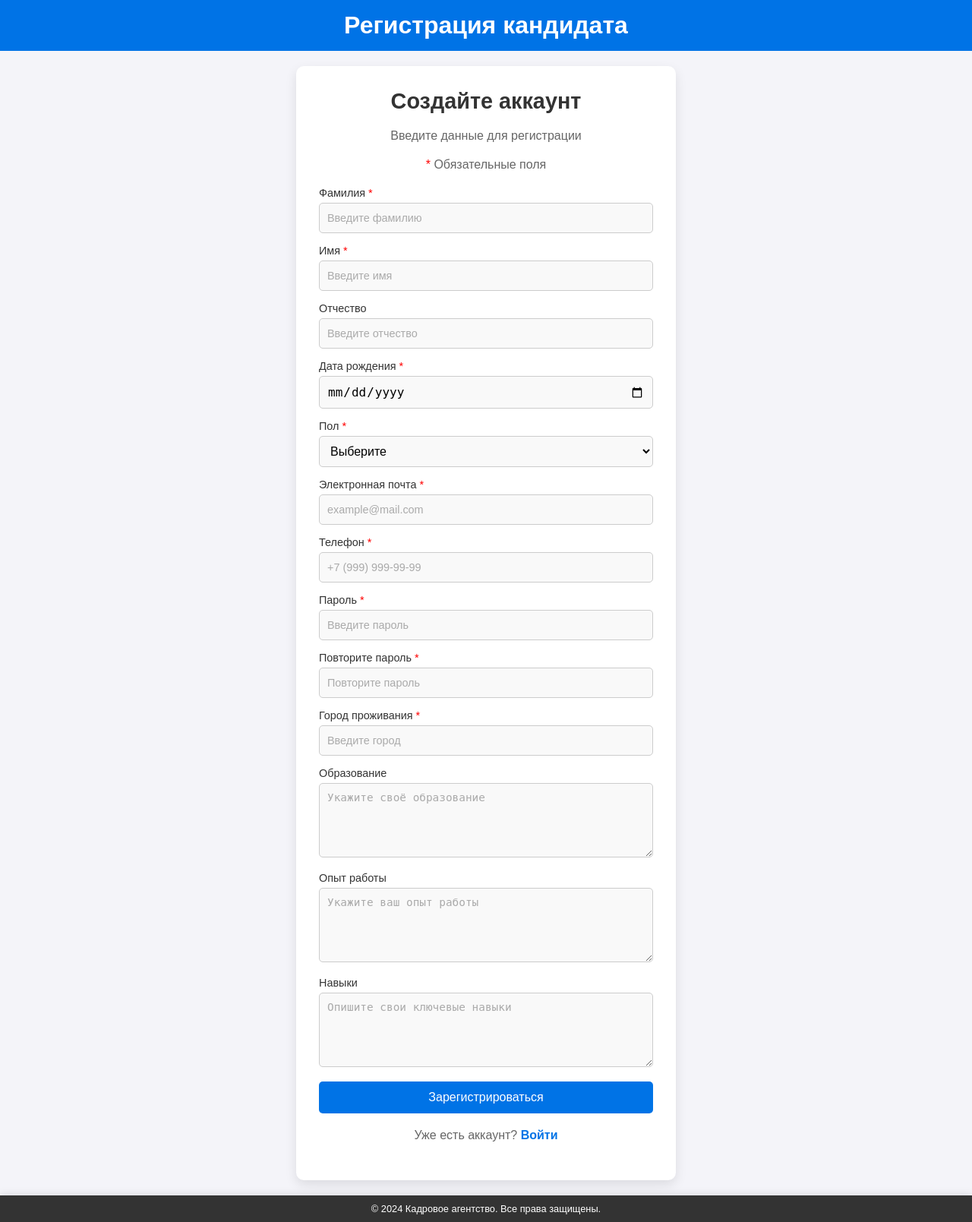
After one commit to IsaevAndrew/RecruitmentAgency, a FastAPI app: template templates/employer_register.html in a window 1280 px wide. The commit adds this page. Shown: the whole page at 76% size. Run offline with FastAPI, Linux system fonts and the light colour scheme; the template is opened without the code that fills it, so the values that code supplies are empty.

Commit message:
add html and css for registration

```diff
--- a/app/db/init_db.py
+++ b/app/db/init_db.py
@@ -59,7 +59,6 @@ TABLE_CREATION_QUERIES = [
             id SERIAL PRIMARY KEY,
             company_name VARCHAR(255) NOT NULL,
             address VARCHAR(255),
-            contact_info VARCHAR(255),
             about_company TEXT,
             email VARCHAR(255) UNIQUE NOT NULL,
             phone VARCHAR(20),
--- a/app/db/models/employers.py
+++ b/app/db/models/employers.py
@@ -8,7 +8,6 @@ class Employer(Base):
     id = Column(Integer, primary_key=True, autoincrement=True)
     company_name = Column(String(255), nullable=False)
     address = Column(String(255), nullable=True)
-    contact_info = Column(String(255), nullable=True)
     about_company = Column(String(255), nullable=True)
     email = Column(String(255), unique=True, nullable=False)
     phone = Column(String(20), nullable=True)
--- a/app/main.py
+++ b/app/main.py
@@ -28,3 +28,15 @@ async def candidate_login(request: Request):
 async def employer_login(request: Request):
     return templates.TemplateResponse("employer_login.html",
                                       {"request": request})
+
+
+@app.get("/auth/register/employer", response_class=HTMLResponse)
+async def register_employer(request: Request):
+    return templates.TemplateResponse("employer_register.html",
+                                      {"request": request})
+
+
+@app.get("/auth/register/candidate", response_class=HTMLResponse)
+async def register_candidate(request: Request):
+    return templates.TemplateResponse("candidate_register.html",
+                                      {"request": request})
--- a/static/css/styles_main.css
+++ b/static/css/styles_register.css
@@ -37,10 +37,10 @@ header h1 {
 }
 
 header .slogan {
-    font-size: 0.9rem;
+    font-size: 0.6rem;
     margin-top: 5px;
     font-style: italic;
-    color: #e0e0e0;
+    color: #eeeeee;
 }
 
 /* Основной блок */
@@ -54,74 +54,93 @@ main {
 }
 
 .container {
+    background-color: white;
+    padding: 30px;
+    border-radius: 10px;
+    box-shadow: 0 6px 15px rgba(0, 0, 0, 0.1);
+    max-width: 500px;
+    width: 100%;
     text-align: center;
-    max-width: 1200px;
-    width: 100%;
 }
 
 .container h2 {
-    font-size: 2rem;
+    font-size: 1.8rem;
     font-weight: bold;
-    margin-bottom: 10px;
+    margin-bottom: 20px;
+    color: #333;
 }
 
 .container p {
-    font-size: 1.2rem;
-    line-height: 1.6;
-    color: #555;
+    font-size: 1rem;
+    color: #666;
     margin-bottom: 20px;
 }
 
-.blocks {
-    display: flex;
-    flex-wrap: wrap;
-    justify-content: center;
-    gap: 30px;
-    margin-top: 30px;
+.form-group {
+    margin-bottom: 15px;
+    text-align: left;
 }
 
-.block {
-    flex: 1;
-    max-width: 320px;
-    background-color: white;
-    padding: 25px;
-    border-radius: 10px;
-    box-shadow: 0 6px 15px rgba(0, 0, 0, 0.1);
-    text-align: center;
-    transition: transform 0.3s ease, box-shadow 0.3s ease;
+.form-group label {
+    display: block;
+    font-size: 0.9rem;
+    margin-bottom: 5px;
+    color: #333;
 }
 
-.block:hover {
-    transform: translateY(-5px);
-    box-shadow: 0 10px 20px rgba(0, 0, 0, 0.2);
+.form-group input,
+.form-group textarea,
+.form-group select {
+    width: 100%;
+    padding: 10px;
+    font-size: 1rem;
+    border: 1px solid #ccc;
+    border-radius: 5px;
+    outline: none;
+    background-color: #f9f9f9;
+    transition: border-color 0.3s;
 }
 
-.block h3 {
-    font-size: 1.3rem;
-    margin-bottom: 15px;
-    color: #0073e6;
-}
-
-.block p {
-    font-size: 1rem;
-    margin-bottom: 25px;
-    color: #666;
+.form-group input:focus,
+.form-group textarea:focus,
+.form-group select:focus {
+    border-color: #0073e6;
 }
 
 .button {
     display: inline-block;
-    padding: 12px 25px;
+    width: 100%;
+    padding: 12px 20px;
     font-size: 1rem;
     color: white;
     background-color: #0073e6;
     text-decoration: none;
     border-radius: 5px;
     transition: background-color 0.3s, transform 0.2s;
+    text-align: center;
+    cursor: pointer;
+    border: none;
 }
 
 .button:hover {
     background-color: #005bb5;
     transform: translateY(-2px);
+}
+
+.redirect {
+    margin-top: 20px;
+    font-size: 0.9rem;
+    color: #555;
+}
+
+.redirect a {
+    color: #0073e6;
+    text-decoration: none;
+    font-weight: bold;
+}
+
+.redirect a:hover {
+    text-decoration: underline;
 }
 
 /* Подвал */
@@ -130,9 +149,6 @@ footer {
     color: white;
     text-align: center;
     padding: 10px 0;
-    display: flex;
-    align-items: center;
-    justify-content: center;
     font-size: 0.8rem;
     box-shadow: 0 -2px 10px rgba(0, 0, 0, 0.1);
 }
@@ -140,3 +156,22 @@ footer {
 footer p {
     margin: 0;
 }
+
+/* Основной стиль для обязательных полей */
+.required {
+    color: red;
+}
+
+/* Ошибки */
+.error-message {
+    color: red;
+    font-size: 0.8rem;
+    margin-top: 5px;
+    display: block;
+}
+
+/* Placeholder стиль */
+::placeholder {
+    font-size: 0.9rem;
+    color: #aaa;
+}
--- /dev/null
+++ b/templates/employer_register.html
@@ -0,0 +1,148 @@
+<!DOCTYPE html>
+<html lang="ru">
+<head>
+    <meta charset="UTF-8">
+    <meta name="viewport" content="width=device-width, initial-scale=1.0">
+    <title>Регистрация кандидата</title>
+    <link rel="stylesheet" href="/static/css/styles_register.css">
+</head>
+<body>
+<header>
+    <h1>Регистрация кандидата</h1>
+</header>
+
+<main>
+    <div class="container">
+        <h2>Создайте аккаунт</h2>
+        <p>Введите данные для регистрации</p>
+        <p class="note"><span class="required">*</span> Обязательные поля</p>
+        <form id="candidateForm" action="/register/candidate" method="post"
+              novalidate>
+            <div class="form-group">
+                <label for="last_name">Фамилия <span
+                        class="required">*</span></label>
+                <input type="text" id="last_name" name="last_name"
+                       placeholder="Введите фамилию" required>
+            </div>
+            <div class="form-group">
+                <label for="first_name">Имя <span
+                        class="required">*</span></label>
+                <input type="text" id="first_name" name="first_name"
+                       placeholder="Введите имя" required>
+            </div>
+            <div class="form-group">
+                <label for="middle_name">Отчество</label>
+                <input type="text" id="middle_name" name="middle_name"
+                       placeholder="Введите отчество">
+            </div>
+            <div class="form-group">
+                <label for="date_of_birth">Дата рождения <span class="required">*</span></label>
+                <input type="date" id="date_of_birth" name="date_of_birth"
+                       required>
+            </div>
+            <div class="form-group">
+                <label for="gender">Пол <span class="required">*</span></label>
+                <select id="gender" name="gender" required>
+                    <option value="">Выберите</option>
+                    <option value="male">Мужчина</option>
+                    <option value="female">Женщина</option>
+                </select>
+            </div>
+            <div class="form-group">
+                <label for="email">Электронная почта <span
+                        class="required">*</span></label>
+                <input type="email" id="email" name="email"
+                       placeholder="example@mail.com" required>
+                <span class="error-message" id="email-error"></span>
+            </div>
+            <div class="form-group">
+                <label for="phone">Телефон <span
+                        class="required">*</span></label>
+                <input type="tel" id="phone" name="phone"
+                       placeholder="+7 (999) 999-99-99" required>
+                <span class="error-message" id="phone-error"></span>
+            </div>
+            <div class="form-group">
+                <label for="password">Пароль <span
+                        class="required">*</span></label>
+                <input type="password" id="password" name="password"
+                       placeholder="Введите пароль" required>
+                <span class="error-message" id="password-error"></span>
+            </div>
+            <div class="form-group">
+                <label for="confirm_password">Повторите пароль <span
+                        class="required">*</span></label>
+                <input type="password" id="confirm_password"
+                       name="confirm_password" placeholder="Повторите пароль"
+                       required>
+                <span class="error-message" id="confirm-password-error"></span>
+            </div>
+            <div class="form-group">
+                <label for="city">Город проживания <span
+                        class="required">*</span></label>
+                <input type="text" id="city" name="city"
+                       placeholder="Введите город" required>
+            </div>
+            <div class="form-group">
+                <label for="education">Образование</label>
+                <textarea id="education" name="education" rows="4"
+                          placeholder="Укажите своё образование"></textarea>
+            </div>
+            <div class="form-group">
+                <label for="work_experience">Опыт работы</label>
+                <textarea id="work_experience" name="work_experience" rows="4"
+                          placeholder="Укажите ваш опыт работы"></textarea>
+            </div>
+            <div class="form-group">
+                <label for="skills">Навыки</label>
+                <textarea id="skills" name="skills" rows="4"
+                          placeholder="Опишите свои ключевые навыки"></textarea>
+            </div>
+            <button type="submit" class="button">Зарегистрироваться</button>
+        </form>
+        <p class="redirect">Уже есть аккаунт? <a
+                href="/auth/candidate">Войти</a></p>
+    </div>
+</main>
+
+<footer>
+    <p>&copy; 2024 Кадровое агентство. Все права защищены.</p>
+</footer>
+
+<script>
+    document.addEventListener('DOMContentLoaded', function () {
+        const emailInput = document.getElementById('email');
+        const phoneInput = document.getElementById('phone');
+        const passwordInput = document.getElementById('password');
+        const confirmPasswordInput = document.getElementById('confirm_password');
+
+        // Валидация почты
+        emailInput.addEventListener('input', function () {
+            const emailPattern = /^[a-zA-Z0-9._%+-]+@[a-zA-Z0-9.-]+\.[a-zA-Z]{2,}$/;
+            const errorMessage = document.getElementById('email-error');
+            errorMessage.textContent = emailPattern.test(emailInput.value) ? '' : 'Введите корректный email.';
+        });
+
+        // Валидация телефона
+        phoneInput.addEventListener('input', function () {
+            const phonePattern = /^\+?[0-9\s\-()]{10,15}$/;
+            const errorMessage = document.getElementById('phone-error');
+            errorMessage.textContent = phonePattern.test(phoneInput.value) ? '' : 'Введите корректный номер телефона.';
+        });
+
+        // Валидация пароля
+        passwordInput.addEventListener('input', function () {
+            const passwordPattern = /^(?=.*[a-z])(?=.*[A-Z])(?=.*\d).{8,}$/;
+            const errorMessage = document.getElementById('password-error');
+            errorMessage.textContent = passwordPattern.test(passwordInput.value) ? '' : 'Пароль должен содержать заглавные, строчные буквы и цифры.';
+        });
+
+        // Проверка совпадения паролей
+        confirmPasswordInput.addEventListener('input', function () {
+            const errorMessage = document.getElementById('confirm-password-error');
+            errorMessage.textContent = passwordInput.value === confirmPasswordInput.value ? '' : 'Пароли не совпадают.';
+        });
+    });
+</script>
+</body>
+</html>
```
Also changed, not shown: templates/candidate_register.html (added, +124 -0 lines).
